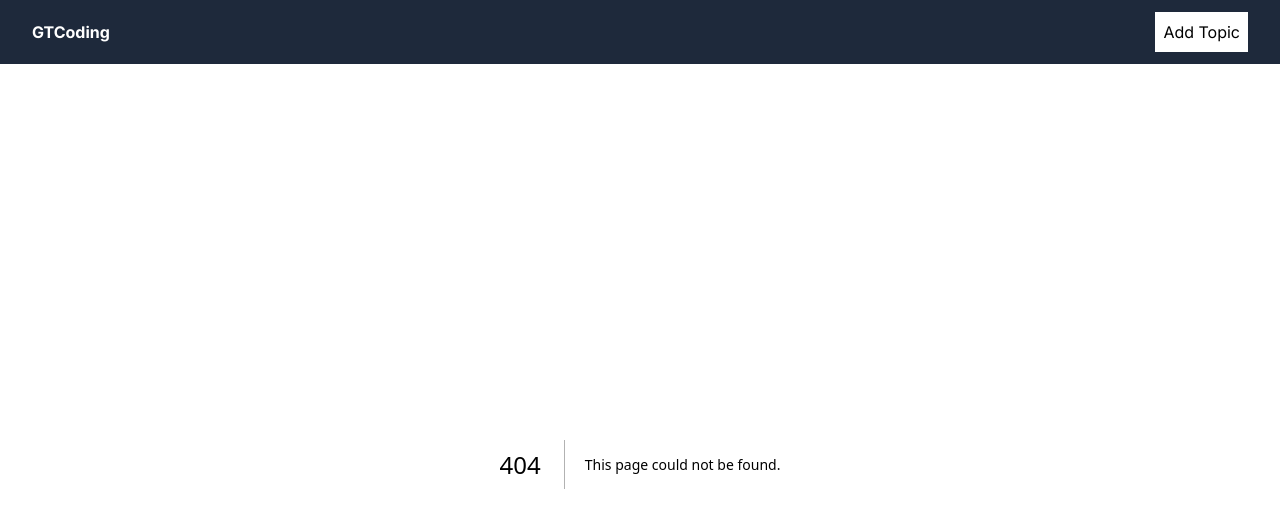
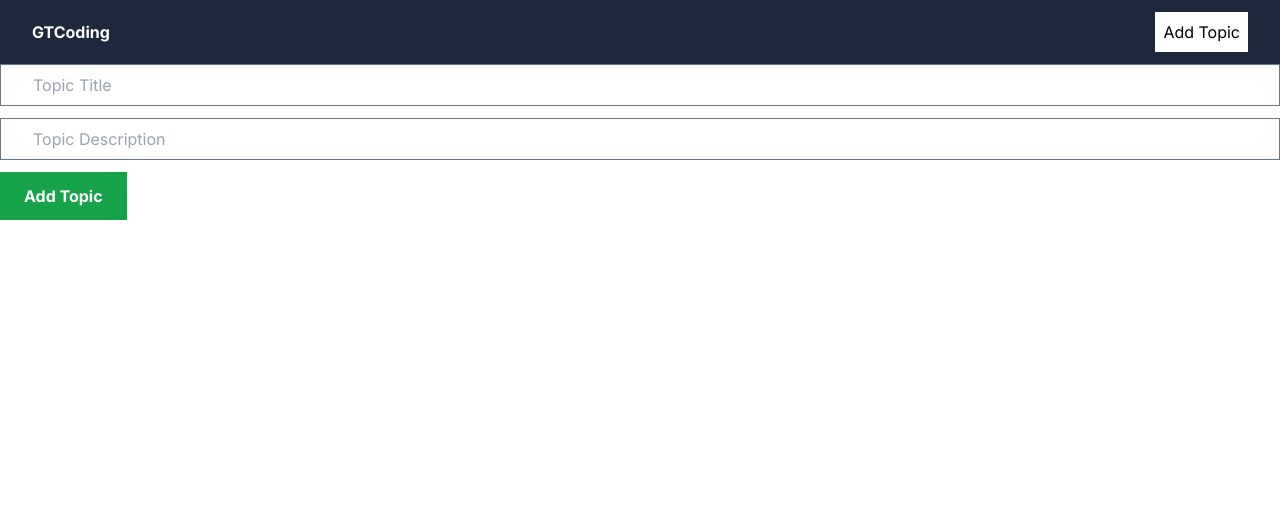
Before and after one commit to Yankhoba92/crudmongodb, a Next.js app: page /addTopic in a window 1280 px wide. Before the commit this address had no page. Shown: the top 528 px of the page. Built offline with nearby package versions, Linux system fonts and the light colour scheme.

Commit message:
🚧 Form for add and edit Topic

```diff
--- /dev/null
+++ b/app/addTopic/page.jsx
@@ -0,0 +1,21 @@
+export default function addTopic() {
+  return (
+    <>
+      <form className="flex flex-col gap-3">
+        <input
+          className="border border-slate-500 px-8 py-2"
+          type="text"
+          placeholder="Topic Title"
+        />
+        <input
+          className="border border-slate-500 px-8 py-2"
+          type="text"
+          placeholder="Topic Description"
+        />
+        <button className="bg-green-600 font-bold text-white py-3 px-6 w-fit">
+            Add Topic
+        </button>
+      </form>
+    </>
+  );
+}
--- /dev/null
+++ b/app/editTopic/[id]/page.jsx
@@ -0,0 +1,17 @@
+export default function EditTopic(){
+    return <form className="flex flex-col gap-3">
+    <input
+      className="border border-slate-500 px-8 py-2"
+      type="text"
+      placeholder="Topic Title"
+    />
+    <input
+      className="border border-slate-500 px-8 py-2"
+      type="text"
+      placeholder="Topic Description"
+    />
+    <button className="bg-green-600 font-bold text-white py-3 px-6 w-fit">
+        Edit Topic
+    </button>
+  </form>
+}
```
